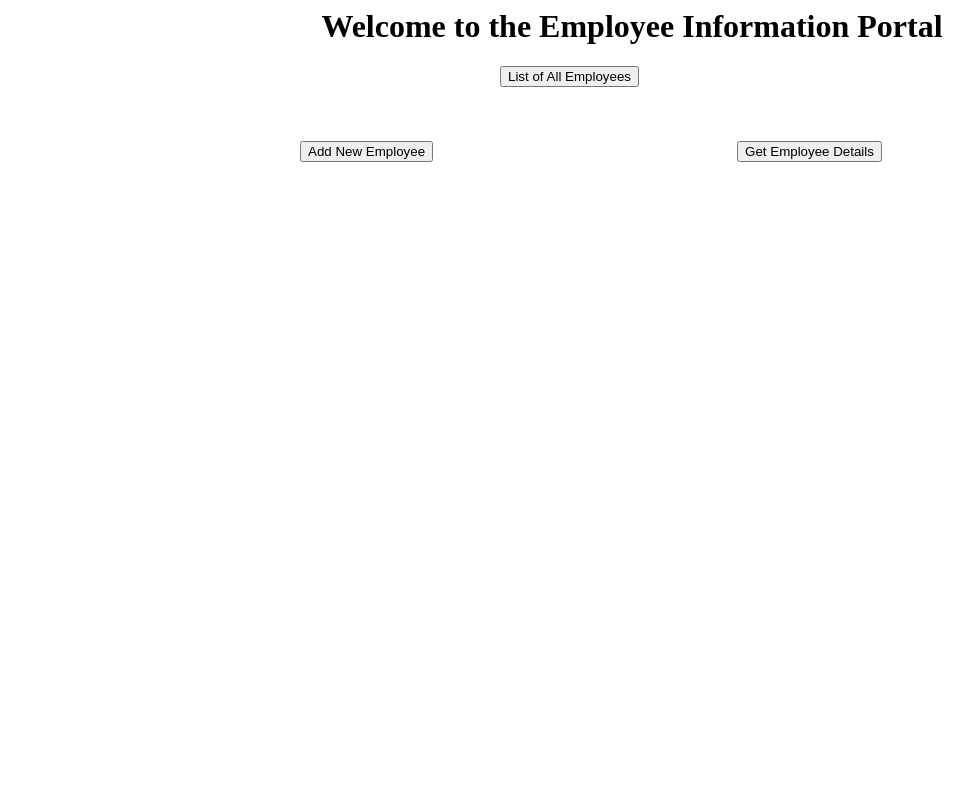
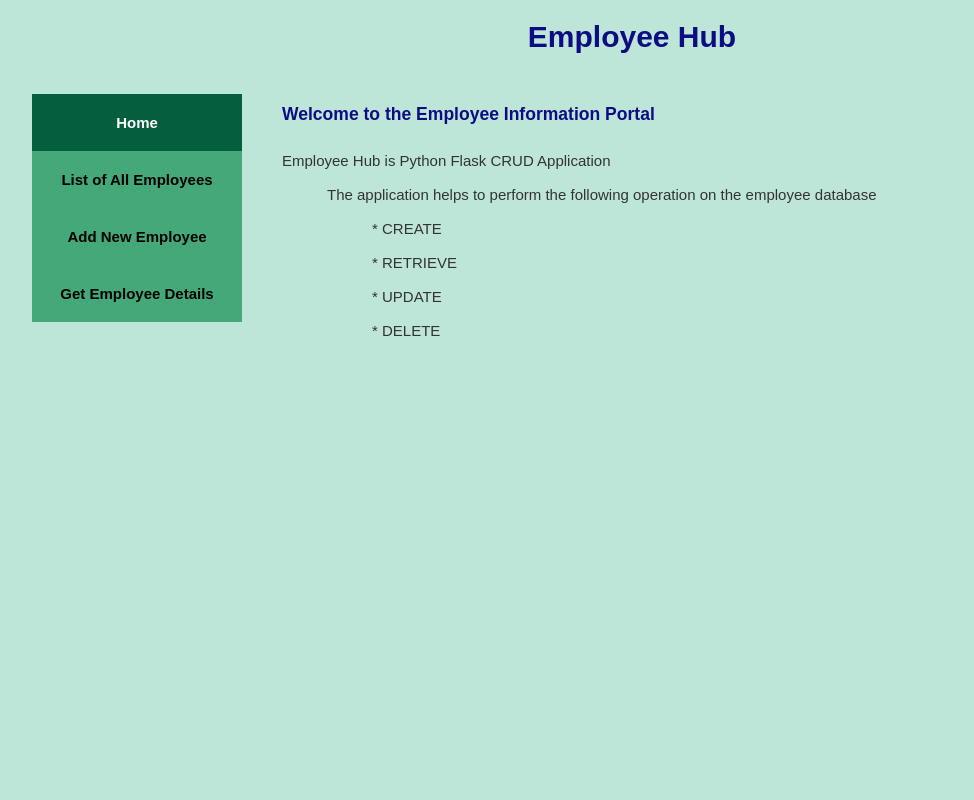
Before and after one commit to sravani-palneni/python-flask-application, a Flask app: page / in a window 1280 px wide. Shown: the whole page, without its empty margins (8-982 px from the left). Run offline with Flask 3, Linux system fonts and the light colour scheme.

Commit message:
Adding CSS Styles and navigation bar to the application

```diff
--- /dev/null
+++ b/static/css/styles.css
@@ -0,0 +1,158 @@
+/* General Reset */
+* {
+    margin: 0;
+    padding: 0;
+    box-sizing: border-box;
+}
+
+/* Body Styling */
+body {
+    font-family: Arial;
+    background-color: #bee6d8;
+    color: #333;
+    padding: 20px;
+    font-size: 15px;
+}
+
+/* Header Styling */
+h1 {
+    text-align: center;
+    color: #0d0c83;
+    margin-bottom: 20px;
+}
+
+h3 {
+    color: #0d0c83;
+    margin-bottom: 10px;
+    margin-top: 10px;
+}
+
+
+/* Buttons */
+button {
+    padding: 10px 20px;
+    margin: 10px;
+    background-color: #44a879;;
+    color: white;
+    border: none;
+    border-radius: 5px;
+    cursor: pointer;
+    transition: background-color 0.3s;
+}
+
+button:hover {
+    background-color: #755eb4;
+}
+
+input[type="text"], input[type="integer"], select {
+    padding: 8px;
+    margin: 10px 0;
+    border-radius: 5px;
+    border: 1px solid #ccc;
+    width: 100%;
+    max-width: 300px;
+}
+
+input[type="submit"] {
+    padding: 10px 20px;
+    background-color: #44a879;
+    color: white;
+    border: none;
+    border-radius: 5px;
+    cursor: pointer;
+    transition: background-color 0.3s;
+
+}
+
+input[type="submit"]:hover {
+    background-color: #755eb4;
+}
+
+/* Table Styling */
+table {
+    width: 100%;
+    margin-top: 30px;
+    border-collapse: collapse;
+    margin-bottom: 20px;
+}
+
+table, th, td {
+    border: 1px solid #ddd;
+    text-align: center;
+}
+
+th, td {
+    padding: 12px;
+}
+
+th {
+    background-color: #44a879;
+    color: white;
+}
+
+td input[type="submit"] {
+    background-color: #44a879;
+    color: white;
+    padding: 6px 12px;
+    border: none;
+    border-radius: 5px;
+    cursor: pointer;
+}
+
+td input[type="submit"]:hover {
+    background-color: #755eb4;
+}
+
+
+
+.navbar {
+    width: 250px;
+    height: 60%;
+    position: fixed;
+    padding: 20px;
+  }
+
+.navbar a {
+    background-color: #44a879;
+    color: black;
+    display: block;
+    padding: 20px;
+    text-decoration: none;
+    text-align: center;
+    font-weight: bold;
+}
+
+.navbar a:hover {
+    background-color: #88878a;
+}
+
+.navbar a.active {
+    background-color: #055e3d;
+    color: white;
+}
+
+.content {
+    margin-left: 250px;
+    padding: 20px;
+    flex-grow: 1;
+}
+
+
+.flash.success {
+    text-align: center;
+    color: #0c836d;
+    margin-top: 10px;
+    margin-top: 10px;
+}
+
+.flash.danger {
+    text-align: left;
+    color: #b91a1a;
+    margin-top: 10px;
+    margin-top: 10px;
+}
+
+.message {
+    color: red;
+    margin-top: 10px;
+}
--- a/templates/homepage.html
+++ b/templates/homepage.html
@@ -1,11 +1,23 @@
 <html>
     <head>
-        <h1 style="text-align:center"> Welcome to the Employee Information Portal</h1>
+        <h1> Employee Hub </h1>
+        <link rel="stylesheet" href="{{ url_for('static', filename='css/styles.css') }}">
     </head>
     <body>
-        <button style='margin-left:500px' onclick="document.location='http://127.0.0.1:5000/retrieve'"> List of All Employees </button>
-        <br/> <br/> <br/> <br/>
-        <button style='margin-left:300px' style='margin-right:100px' onclick="document.location='http://127.0.0.1:5000/create'">Add New Employee</button> <t/>
-        <button style='margin-left:300px' style='margin-right:100px' onclick="document.location='http://127.0.0.1:5000/empid'">Get Employee Details</button>
+        <div class="navbar">
+            <a href="http://127.0.0.1:5000" class="active">Home</a>
+            <a href="http://127.0.0.1:5000/retrieve">List of All Employees</a>
+            <a href="http://127.0.0.1:5000/create">Add New Employee</a>
+            <a href="http://127.0.0.1:5000/empid">Get Employee Details</a>
+        </div>
+        <div class="content">
+            <h3> Welcome to the Employee Information Portal </h3> <br/>
+            <p>Employee Hub is Python Flask CRUD Application <br/> <br/>
+                &emsp;&emsp;&emsp;The application helps to perform the following operation on the employee database <br/><br/>
+                &emsp;&emsp;&emsp;&emsp;&emsp;&emsp;* CREATE <br/><br/>
+                &emsp;&emsp;&emsp;&emsp;&emsp;&emsp;* RETRIEVE <br/><br/>
+                &emsp;&emsp;&emsp;&emsp;&emsp;&emsp;* UPDATE <br/><br/>
+                &emsp;&emsp;&emsp;&emsp;&emsp;&emsp;* DELETE </p>
+        </div>
     </body>
 </html>
```
Also changed, not shown: templates/createemp.html (+12 -2 lines), templates/employeeid.html (+60 -4 lines), templates/showemp.html (+20 -5 lines), templates/showemplist.html (+44 -6 lines), templates/updateemp.html (+12 -1 lines).
